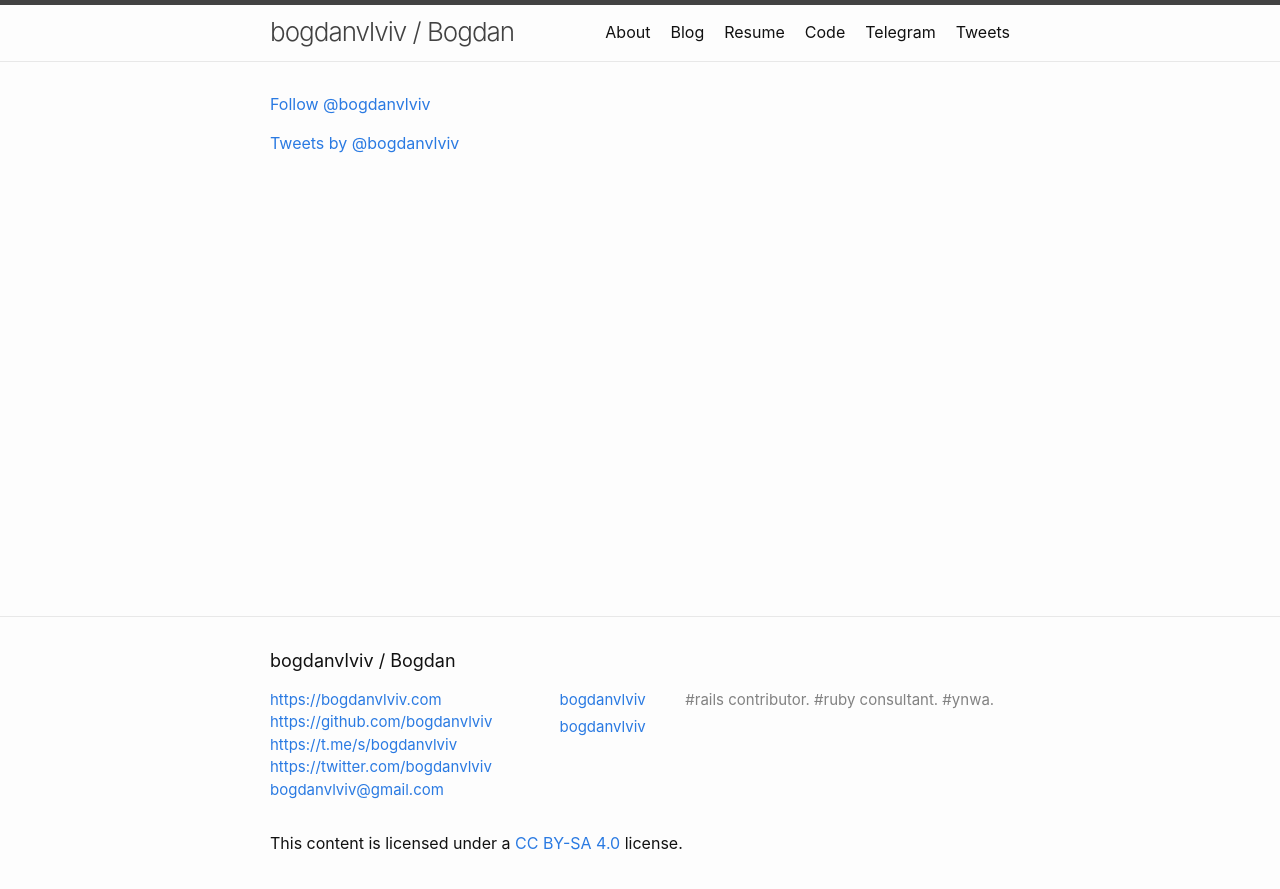
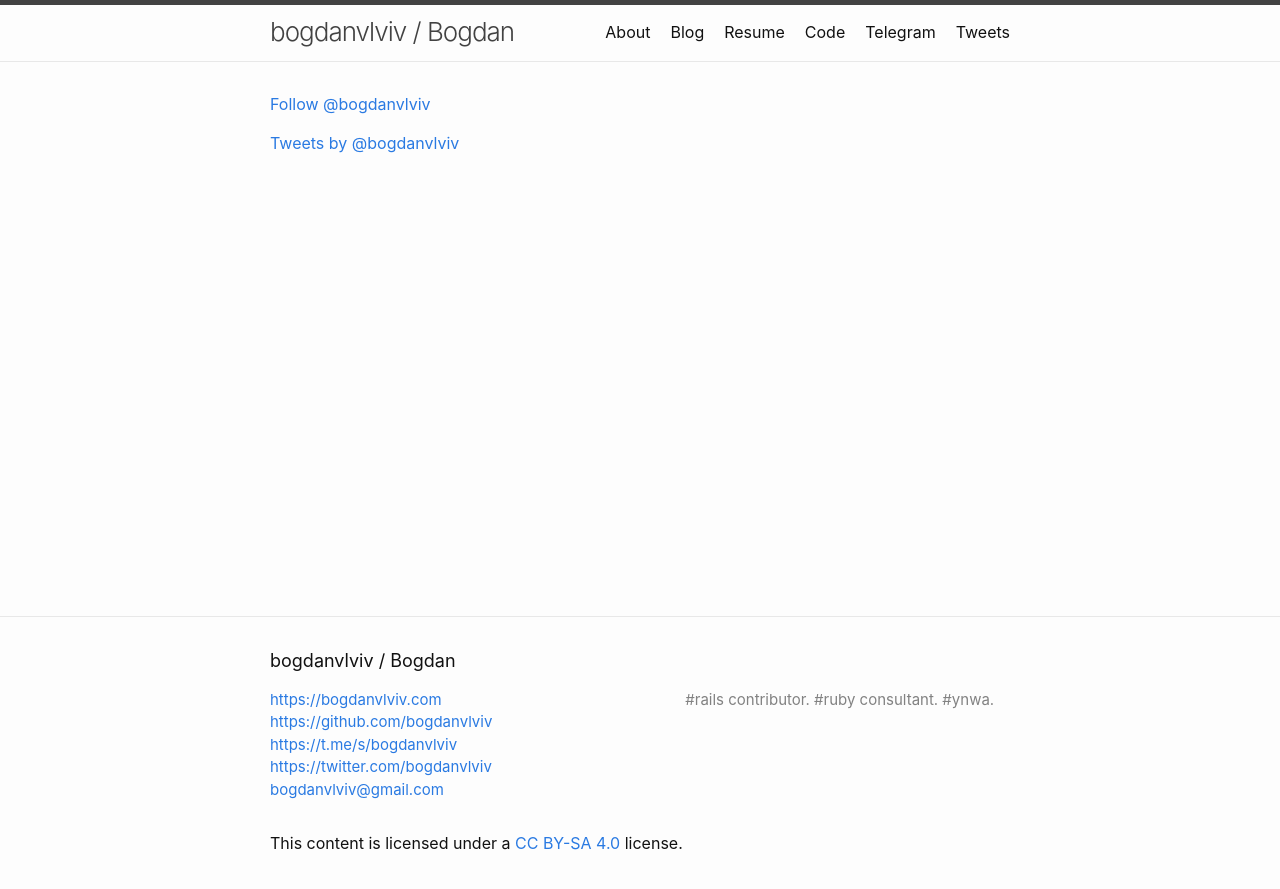
Before and after one commit to crowdpro3/bogdanvlviv.github.io, a Jekyll site: the page built from index.html, in a window 1280 px wide. Shown: the top 889 px of the page. Built offline with Jekyll 4.4.1, drawn with Linux system fonts in a browser that asks for light colours; comment, search, counter and statistics services are not loaded.

Commit message:
Remove social-media-list

```diff
--- a/_includes/footer.html
+++ b/_includes/footer.html
@@ -22,7 +22,6 @@
       </div>
 
       <div class="footer-col footer-col-2">
-        {%- include social-media-list.html -%}
       </div>
 
       <div class="footer-col footer-col-3">
--- a/_includes/social-media-list.html
+++ /dev/null
@@ -1,25 +0,0 @@
-<ul class="social-media-list">
-  {%- if site.github_username -%}
-  <li>
-    <a href="https://github.com/{{ site.github_username }}" target="_blank">
-      <svg class="svg-icon svg-icon--github">
-        <use xlink:href="{{ "/assets/minima-social-icons.svg#github" | absolute_url }}"></use>
-      </svg>
-
-      <span class="username">{{ site.github_username }}</span>
-    </a>
-  </li>
-  {%- endif -%}
-
-  {%- if site.twitter_username -%}
-  <li>
-    <a href="https://twitter.com/{{ site.twitter_username }}" target="_blank">
-      <svg class="svg-icon svg-icon--twitter">
-        <use xlink:href="{{ "/assets/minima-social-icons.svg#twitter" | absolute_url }}"></use>
-      </svg>
-
-      <span class="username">{{ site.twitter_username }}</span>
-    </a>
-  </li>
-  {%- endif -%}
-</ul>
--- a/_sass/bogdanvlviv.scss
+++ b/_sass/bogdanvlviv.scss
@@ -1,9 +1,6 @@
 @charset "utf-8";
 
 // Define defaults for each variable.
-
-$github-icon-color:  #24292e !default;
-$twitter-icon-color: #1da1f2 !default;
 
 $base-margin-bottom: 15px !default;
 
--- a/_sass/bogdanvlviv/_base.scss
+++ b/_sass/bogdanvlviv/_base.scss
@@ -8,19 +8,6 @@ body {
 
 
 /**
- * Icons
- */
-.svg-icon--github {
-  fill: $github-icon-color;
-}
-
-.svg-icon--twitter {
-  fill: $twitter-icon-color;
-}
-
-
-
-/**
  * Photos
  */
 .photo {
```
Also changed, not shown: assets/minima-social-icons.svg (deleted).
